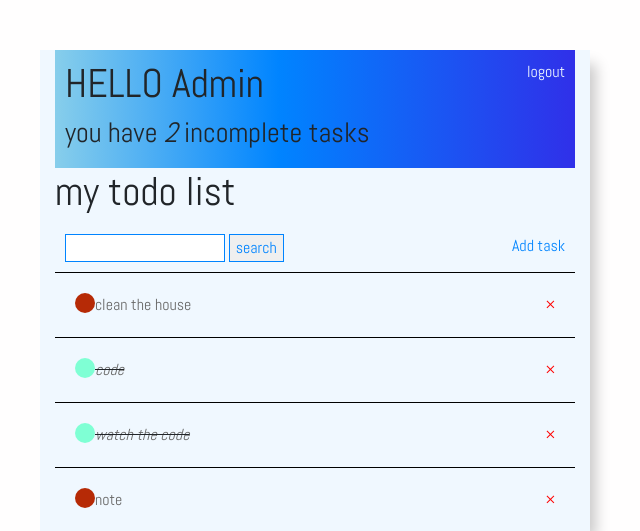
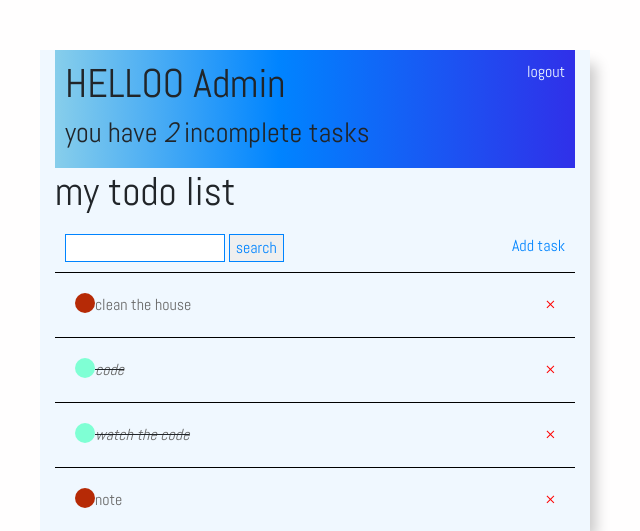
Before and after one commit to Anaks88/to_do_app, a Django app: page / in a window 1280 px wide. Shown: the top 531 px of the page, without its empty margins (325-965 px from the left). Run offline with Django 4.2, Linux system fonts and the light colour scheme; a user stored in the database is signed in; data comes from the database, SQL or seed files in the repository; some libraries are stand-ins or nearby versions.

Commit message:
second commit

```diff
--- a/to_do_app/todo/templates/task_list.html
+++ b/to_do_app/todo/templates/task_list.html
@@ -3,7 +3,7 @@
 
 <div class="header-bar">
   <div>
-    <h1>HELLO {{request.user|title}}</h1>
+    <h1>HELLOO {{request.user|title}}</h1>
     <h3>you have <i>{{count}}</i> incomplete task{{count|pluralize:'s'}}</h3>
   </div>
 {% if user.is_authenticated %}
```
